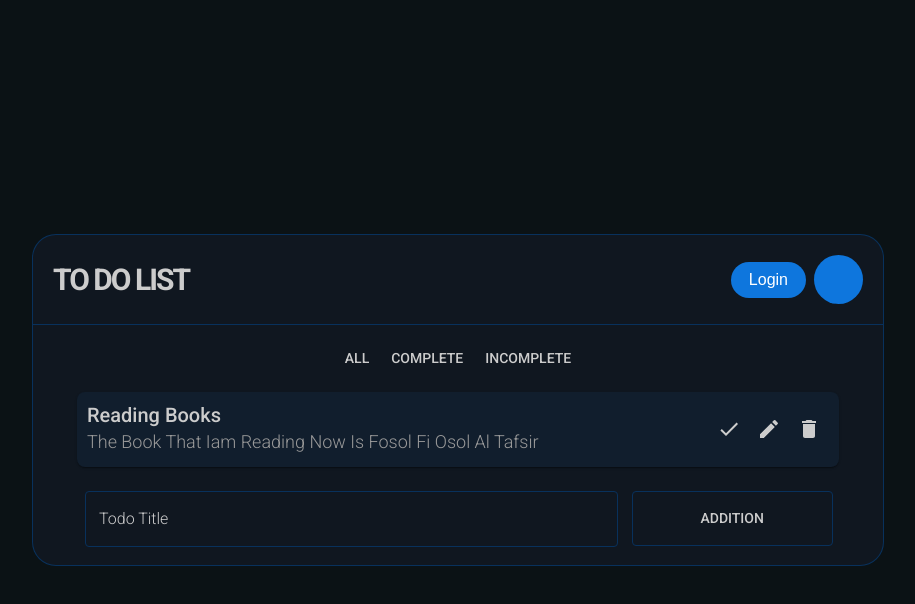
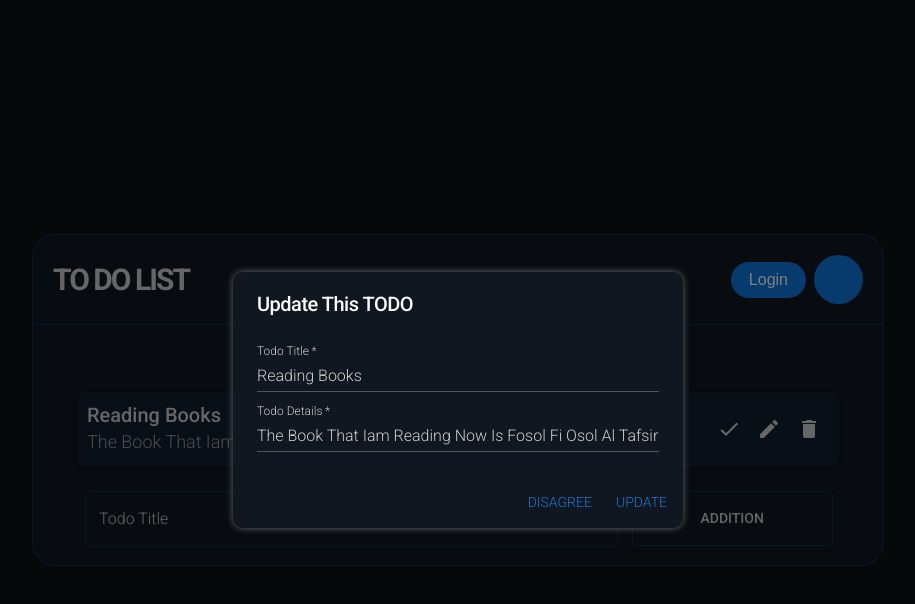
Before and after one commit to AdamKhelladi/react-todo-app, a React (Create React App) app: page / in a window 1280 px wide. Both pictures are taken after a click on the button 951 px from the left and 429 px from the top of the page. Shown: the top 604 px of the page, without its empty margins (182-1097 px from the left). Built offline with nearby package versions, Linux system fonts and the light colour scheme; some icons are missing.

Commit message:
Cleaning the code

```diff
--- a/src/components/Todo.js
+++ b/src/components/Todo.js
@@ -10,6 +10,7 @@ import DialogActions from "@mui/material/DialogActions";
 import DialogContent from "@mui/material/DialogContent";
 import DialogContentText from "@mui/material/DialogContentText";
 import DialogTitle from "@mui/material/DialogTitle";
+import TextField from "@mui/material/TextField";
 
 export default function Todo({ todo }) {
   const { todos, setTodos } = useContext(TodosContext);
@@ -18,18 +19,15 @@ export default function Todo({ todo }) {
     transition: ".3s",
     "&:hover": { color: "#fff" },
   };
-
   const checkStyle = {
     ...baseIconStyle,
     color: todo.isComplited ? "#0e76ddff" : "#ccc",
     "&:hover": { color: todo.isComplited ? "#0e76ddff" : "#fff" },
   };
-
   const editStyle = {
     ...baseIconStyle,
     color: "#ccc",
   };
-
   const deleteStyle = {
     ...baseIconStyle,
     color: "#ccc",
@@ -46,13 +44,24 @@ export default function Todo({ todo }) {
   }
 
   const [open, setOpen] = useState(false);
+  const [update, setUpdate] = useState(false);
+
+  const [updatedTodo, setUpdatedTodo] = useState({title: todo.title, details: todo.details});
 
   const handleClickOpen = () => {
     setOpen(true);
   };
 
-  const handleClose = () => {
+  const handleDeletDialogClose = () => {
     setOpen(false);
+  };
+
+  const handleClickUpdate = () => {
+    setUpdate(true);
+  };
+
+  const handleUpdateDialogClose = () => {
+    setUpdate(false);
   };
 
   const handleConfirmDelete = () => {
@@ -63,11 +72,23 @@ export default function Todo({ todo }) {
     setOpen(false);
   };
 
+  const handleConfirmUpdate = () => {
+    const updatedTodos = todos.map((t) => {
+      if (t.id == todo.id) {
+        return {...t, title: updatedTodo.title, details: updatedTodo.details}
+      } else {
+        return t;
+      }
+    });
+    setTodos(updatedTodos);
+    setUpdate(false);
+  };
+
   return (
     <>
       <Dialog
         open={open}
-        onClose={handleClose}
+        onClose={handleDeletDialogClose}
         aria-labelledby="alert-dialog-title"
         aria-describedby="alert-dialog-description"
         PaperProps={{
@@ -83,7 +104,7 @@ export default function Todo({ todo }) {
           id="alert-dialog-title"
           style={{ fontWeight: "600", letterSpacing: "-0.5px" }}
         >
-          {"Delete this todo?"}
+          {"Delete this TODO?"}
         </DialogTitle>
         <DialogContent>
           <DialogContentText
@@ -95,9 +116,87 @@ export default function Todo({ todo }) {
           </DialogContentText>
         </DialogContent>
         <DialogActions>
-          <Button onClick={handleClose}>Disagree</Button>
+          <Button onClick={handleDeletDialogClose}>Disagree</Button>
           <Button onClick={handleConfirmDelete} autoFocus>
             Agree
+          </Button>
+        </DialogActions>
+      </Dialog>
+
+      <Dialog
+        open={update}
+        onClose={handleUpdateDialogClose}
+        aria-labelledby="alert-dialog-title"
+        aria-describedby="alert-dialog-description"
+        PaperProps={{
+          sx: {
+            backgroundColor: "#101720",
+            color: "white",
+            boxShadow: "0 0 7px #666",
+            borderRadius: "10px",
+          },
+        }}
+      >
+        <DialogTitle
+          id="alert-dialog-title"
+          style={{ fontWeight: "600", letterSpacing: "-0.5px" }}
+        >
+          {"Update This TODO"}
+        </DialogTitle>
+        <DialogContent>
+          <TextField
+            autoFocus
+            required
+            margin="dense"
+            id="title"
+            name="title"
+            label="Todo Title"
+            type="text"
+            fullWidth
+            variant="standard"
+            value={updatedTodo.title}
+            onChange={(e) => {
+              setUpdatedTodo({...updatedTodo, title: e.target.value});
+            }}
+            sx={{
+              "& .MuiInputLabel-root": { color: "#ccc" },
+              "& .MuiInputBase-input": { color: "#ccc" },
+              "& .MuiInput-underline:before": { borderBottomColor: "#555" },
+              "& .MuiInput-underline:hover:before": {
+                borderBottomColor: "#08315c",
+              },
+              "& .MuiInput-underline:after": { borderBottomColor: "#ccc" },
+            }}
+          />
+          <TextField
+            autoFocus
+            required
+            margin="dense"
+            id="details"
+            name="details"
+            label="Todo Details"
+            type="text"
+            fullWidth
+            variant="standard"
+            value={updatedTodo.details}
+            onChange={(e) => {
+              setUpdatedTodo({...updatedTodo, details: e.target.value});
+            }}
+            sx={{
+              "& .MuiInputLabel-root": { color: "#ccc" },
+              "& .MuiInputBase-input": { color: "#ccc" },
+              "& .MuiInput-underline:before": { borderBottomColor: "#555" },
+              "& .MuiInput-underline:hover:before": {
+                borderBottomColor: "#08315c",
+              },
+              "& .MuiInput-underline:after": { borderBottomColor: "#ccc" },
+            }}
+          />
+        </DialogContent>
+        <DialogActions>
+          <Button onClick={handleUpdateDialogClose}>Disagree</Button>
+          <Button onClick={handleConfirmUpdate} autoFocus>
+            Update
           </Button>
         </DialogActions>
       </Dialog>
@@ -144,7 +243,13 @@ export default function Todo({ todo }) {
               >
                 <Check />
               </IconButton>
-              <IconButton aria-label="edit" sx={editStyle}>
+              <IconButton
+                aria-label="edit"
+                sx={editStyle}
+                onClick={() => {
+                  handleClickUpdate();
+                }}
+              >
                 <Edit />
               </IconButton>
               <IconButton
```
